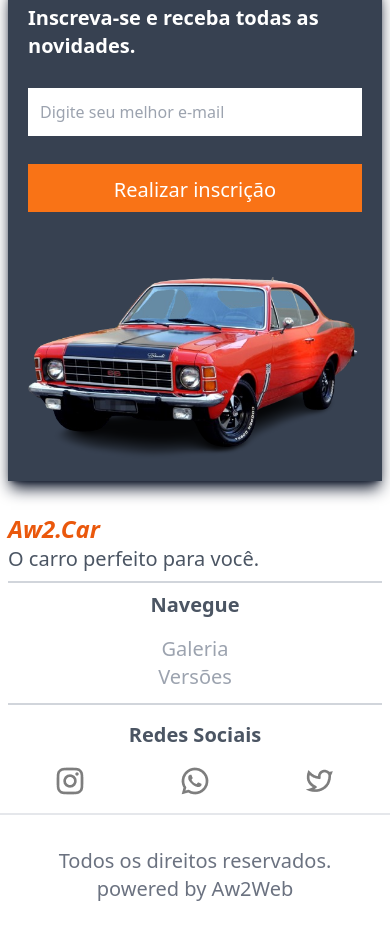
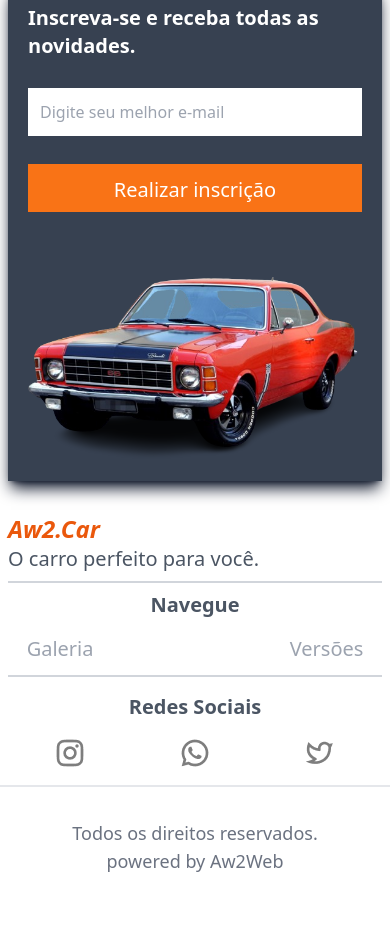
Before and after one commit to carlosaw/Desafio-Venda-Veiculo-HTML-TW, a website: page src/index.html in a window 390 px wide. Shown: the part 1672-2607 px from the top of the page. After the commit the page ends 2579 px from the top, so only its background shows below. Drawn offline with Linux system fonts and the light colour scheme.

Commit message:
responsividade-OK

```diff
--- a/src/index.html
+++ b/src/index.html
@@ -181,9 +181,9 @@
             <h2 class="text-orange-600 text-2xl md:text-3xl lg:text-4xl xl:text-5xl font-bold"><i>Aw2.Car</i></h2>
             <p class="mt-0 md:mt-8 lg:mt-8 xl:mt-8 2xl:mt-8 text-gray-600 text-xl md:text-2xl lg:text-3xl xl:text-4xl 2xl:text-5xl mb-2 md:mb-0 lg:mb-0 xl:mb-0 2xl:mb-0">O carro perfeito para você.</p>
           </div>
-          <div class="area-2 flex flex-col items-center md:items-start lg:items-start xl:items-start 2xl:items-start pb-3 border-b-gray-300 border-b-2 md:border-b-0 lg:border-b-0 xl:border-b-0 2xl:border-b-0">
-            <div class="text-xl md:text-2xl lg:text-3xl xl:text-4xl 2xl:text-4xl font-semibold text-gray-600 mt-2 md:mt-0 lg:mt-0 xl:mt-0 2xl:mt-0">Navegue</div>
-            <button class="text-xl mt-4 text-gray-400 hover:text-gray-600">Galeria</button>
+          <div class="area-2 text-center flex-none md:flex lg:flex xl:flex 2xl:flex flex-row md:flex-col lg:flex-col xl:flex-col 2xl:flex-col pb-3 border-b-gray-300 border-b-2 md:border-b-0 lg:border-b-0 xl:border-b-0 2xl:border-b-0">
+            <div class="text-xl md:text-2xl lg:text-3xl xl:text-4xl 2xl:text-4xl font-semibold text-gray-600 mt-2 md:mt-0 lg:mt-0 xl:mt-0 2xl:mt-0 ">Navegue</div>
+            <button class="text-xl mt-4 text-gray-400 hover:text-gray-600 mr-48 md:mr-0 lg:mr-0 xl:mr-0 2xl:mr-0">Galeria</button>
             <button class="text-xl text-gray-400 hover:text-gray-600">Versões</button>
           </div>
           <div class="w-full md:w-36 lg:w-36 xl:w-36 2xl:w-36">
@@ -209,9 +209,9 @@
       </section>
     </main>
     <footer
-      class="container mx-auto flex flex-col md:flex-row lg:flex-row xl:flex-row 2xl:flex-row md:flex lg:flex xl:flex 2xl:flex justify-center md:justify-between lg:justify-between xl:justify-between 2xl:justify-between items-center w-full mt-8 mb-8 md:pl-5 md:pr-5 2xl:pl-0 2xl:pr-0 xl:pl-0 xl:pr-0">
-      <span class="text-gray-500 text-xl">Todos os direitos reservados.</span>
-      <span class="text-gray-500 text-xl">powered by Aw2Web</span>
+      class="container mx-auto flex flex-col md:flex-row lg:flex-row xl:flex-row 2xl:flex-row md:flex lg:flex xl:flex 2xl:flex justify-center md:justify-between lg:justify-between xl:justify-between 2xl:justify-between items-center w-full mt-8 mb-8 md:pl-3 md:pr-5 2xl:pl-0 2xl:pr-0 xl:pl-0 xl:pr-0">
+      <span class="text-gray-500 text-lg">Todos os direitos reservados.</span>
+      <span class="text-gray-500 text-lg">powered by Aw2Web</span>
     </footer>
   </container>
 
```
Also changed, not shown: src/output.css.
